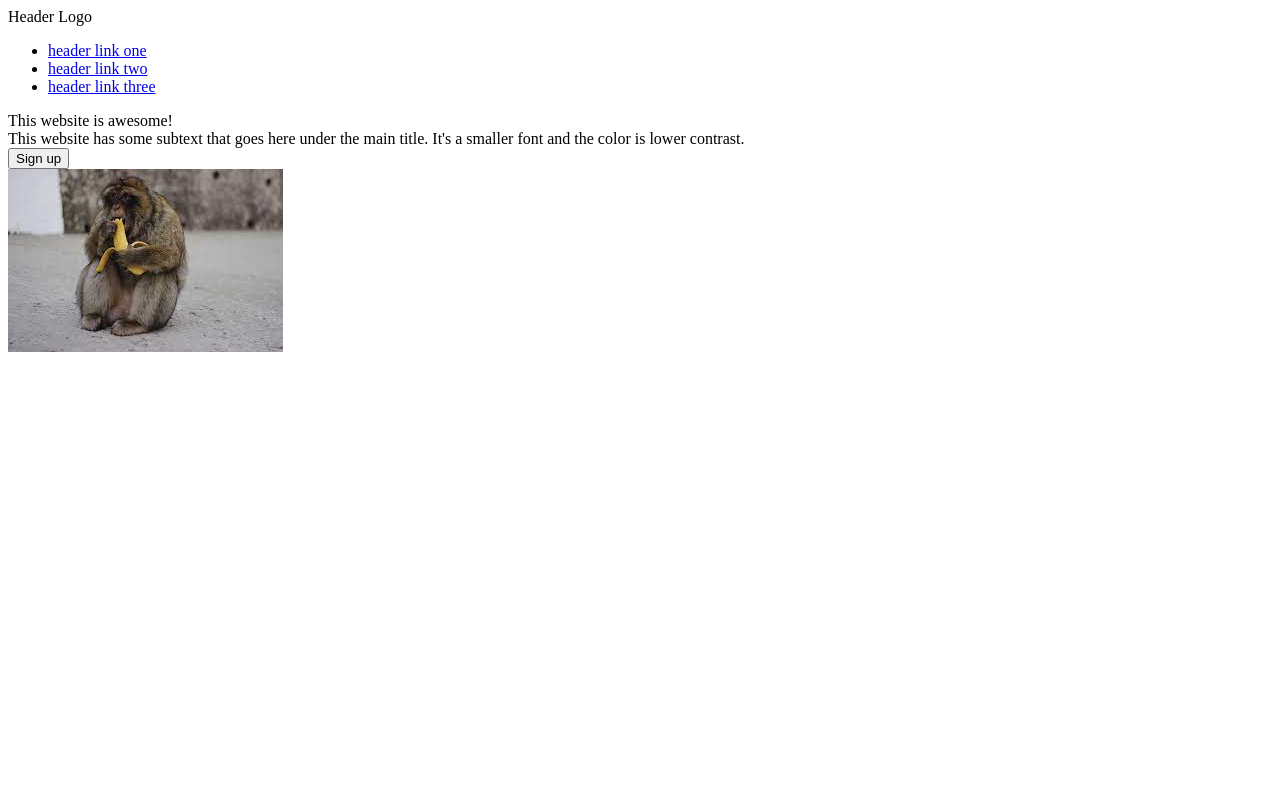
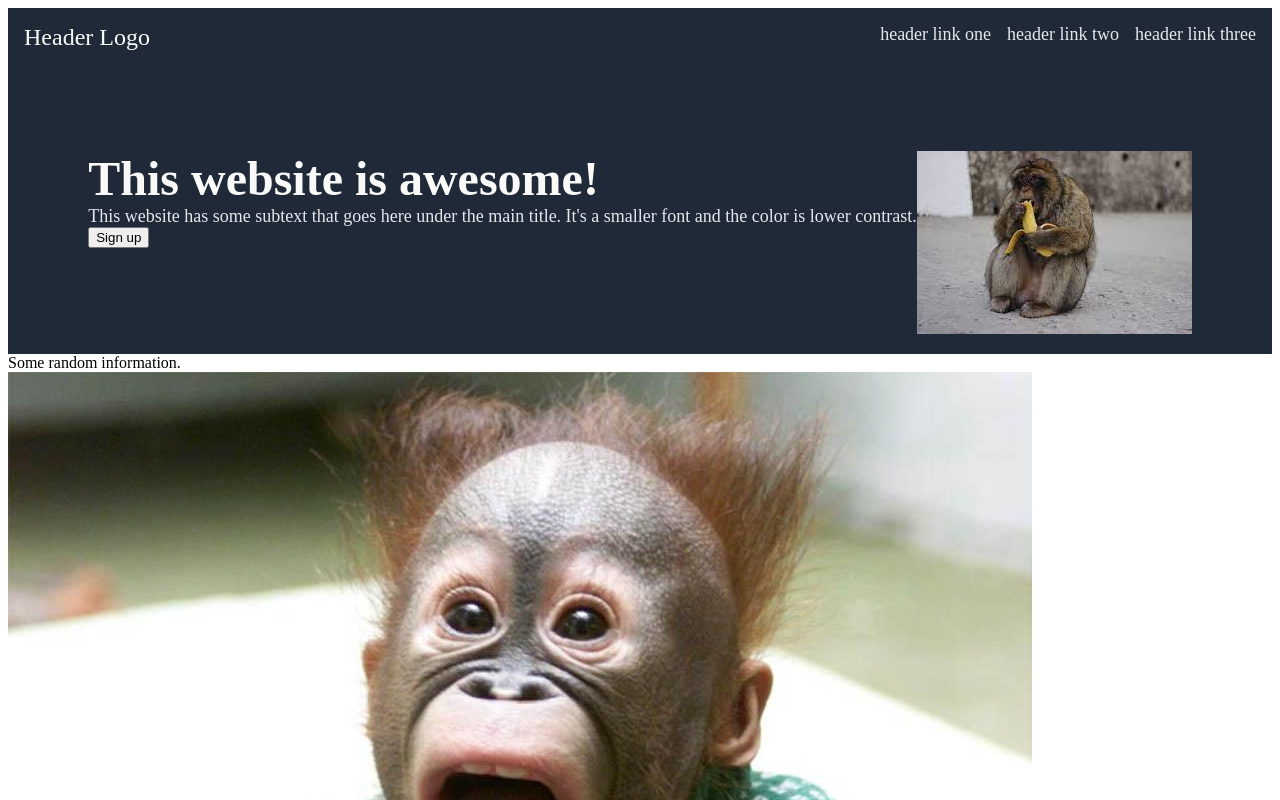
Before and after one commit to godinez33/Landing-Page, a plain HTML site: page index.html in a window 1280 px wide. Shown: the top 800 px of the page. Drawn offline with Linux system fonts and the light colour scheme.

Commit message:
Add mokey.jpg

```diff
--- a/index.html
+++ b/index.html
@@ -12,24 +12,74 @@
 
 
 <body>
-    <!--This is the header of the webpage that contaions teh header logo and 3 header links and content.-->
-    <div class="header">
+    <!--This is the main header of the webpage that contaions teh header logo and 3 header links and content.-->
+    <div class="mheader">
+        <div class="header1">
         <div class="hlogo">Header Logo</div>
         <ul class="hlinks">
             <li><a href="google.com">header link one</a></li>
             <li><a href="google.com">header link two</a></li>
             <li><a href="google.com">header link three</a></li>
         </ul>
+        </div>
+
         <!--Main text and subtext-->
+        <div class="header2">
         <div class="hcontent">
             <div class="main-text">This website is awesome!</div>
             <div class="text">This website has some subtext that goes here under the main title. It's a smaller font and the color is lower contrast.</div>
             <div class="buttons"><button>Sign up</button></div>
         </div>
         <!--Main img-->
-        <div class="main-img"><img src="./mokey.jpeg" alt=""></div>
+        <div class="main-img"><img src="./images/mokey.jpeg" alt=""></div>
+        </div>
+        <!--End of Header-->
     </div>
 
+    <!--Information with pictutes and a small discription.-->
+    <div class="info">
+        <!--Title-->
+        <div class="title">Some random information.</div>
+
+        <!--Pictures numbered from left to right-->
+        <div class="one">
+            <img src="images/mokey1.jpg" alt="mokey1">
+            <div class="text">This is mokey number 1. Sad mokey.</div>
+        </div>
+
+        <div class="two">
+            <img src="images/mokey2.jpg" alt="mokey2">
+            <div class="text">This is mokey number 2. Happy mokey.</div>
+        </div>
+
+        <div class="three">
+            <img src="images/mokey3.jpg" alt="mokey3">
+            <div class="text">This is mokey number 3. Silly mokey.</div>
+        </div>
+
+        <div class="four">
+            <img src="images/mokey4.jpg" alt="mokey4">
+            <div class="text">This is mokey number 4. Dripped mokey.</div>
+        </div>
+
+    <!--End of Information Section.-->
+    </div>
+
+    <!--Quote for Website.-->
+    <div class="quote">
+        <div class="text">This is the mokey website. Please enjoy many mokeys. Happy, sad, silly and dripped out mokeys are happy to see you. Thank you.</div>
+        <div class="cite">-Mokey, God of Mokey</div>
+    </div>
+
+    <!--Sign up box-->
+    <div class="modal">
+        <div class="head">Call to action! It's time!</div>
+        <div class="text">Sign up for more mokeys by clicking on that button over there!</div>
+        <button class="sign-up">Sign up</button>
+    </div>
+
+    <!--Footer-->
+    <div class="footer">Copyright © The Odin Project 2021</div>
 </body>
 
 
--- a/style.css
+++ b/style.css
@@ -0,0 +1,59 @@
+body{
+    display: flex;
+    flex-direction: column;
+}
+
+.mheader{
+    background-color: #1F2937;
+    padding: 16px;
+    margin: 0;
+    display: flex;
+    flex-direction: column;
+}
+
+.hlogo{
+    font-size: 24px;
+    color: #F9FaF8;
+}
+
+.main-text{
+    font-size: 48px;
+    font-weight: 900;
+    color: #F9FAF8;
+}
+
+.hcontent .text{
+    font-size: 18px;
+    color: #E5E7EB;
+    flex-wrap: wrap;
+    padding: 0;
+}
+
+a{
+    text-decoration: none;
+    font-size: 18px;
+    color: #E5E7EB;
+}
+
+ul{
+    list-style-type: none;
+    display: flex;
+    margin: 0;
+    padding: 0;
+    gap: 16px;
+}
+
+.header1{
+    flex-direction: row;
+    display: flex;
+    justify-content: space-between;
+    align-content: center;
+    margin-bottom: 100px;
+}
+
+.header2{
+    display: flex;
+    flex-direction: row;
+    align-content: center;
+    justify-content: center;
+}
```
Also changed, not shown: images/mokey.jpeg (renamed from mokey.jpeg), images/mokey1.jpg (added), images/mokey2.jpg (added), images/mokey3.jpg (added), images/mokey4.jpg (added).
